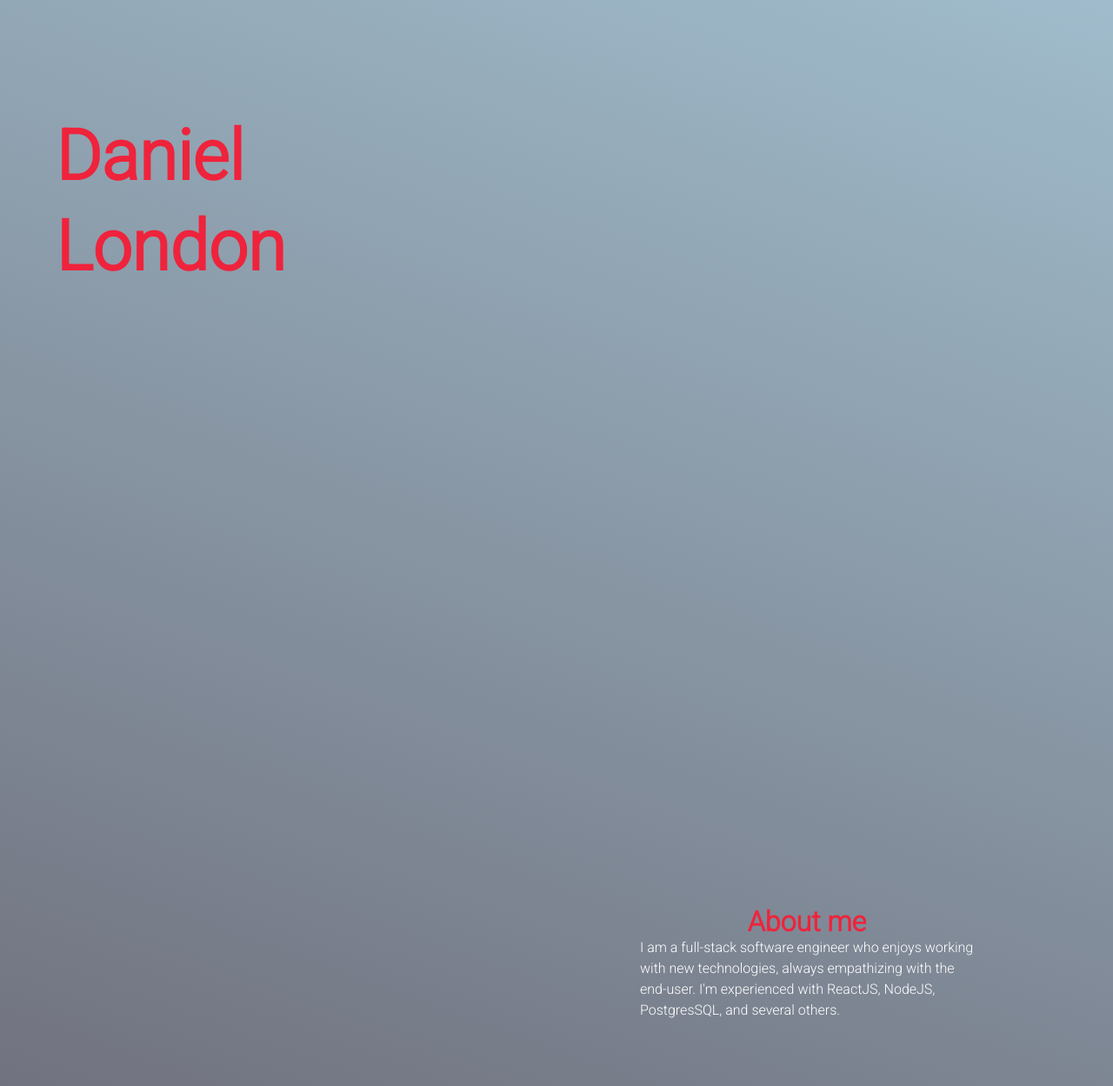
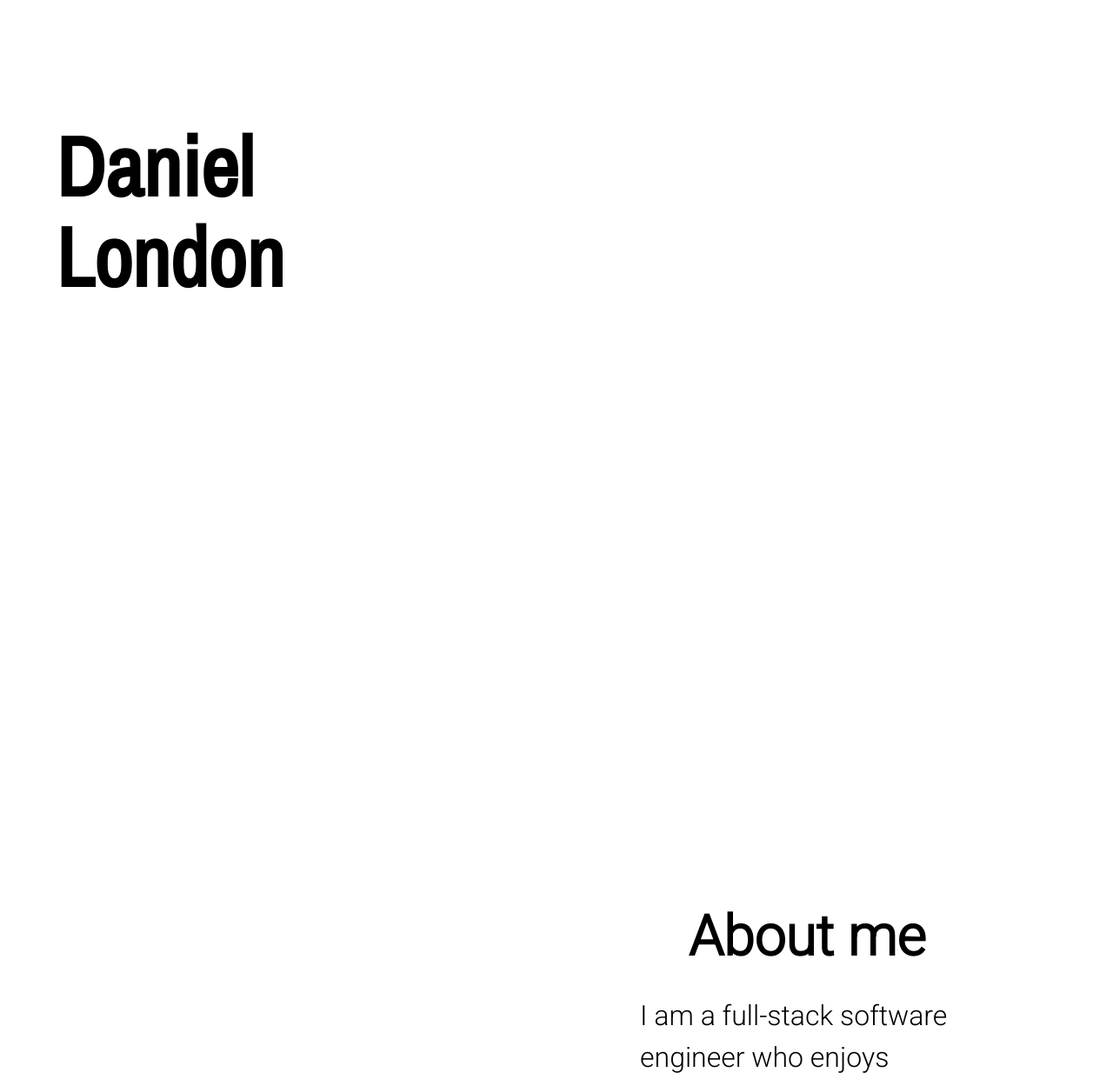
Before and after one commit to unknowntheory/unknowntheory.github.io, a website: page index.html in a window 1280 px wide. Shown: the part 200-1449 px from the top of the page at 87% size. Drawn offline with nearby package versions, Linux system fonts and the light colour scheme.

Commit message:
changed style

```diff
--- a/index.html
+++ b/index.html
@@ -7,6 +7,7 @@
     <link rel="stylesheet" href="https://cdnjs.cloudflare.com/ajax/libs/bulma/0.6.2/css/bulma.min.css">
     <link rel="stylesheet" type="text/css" href="main.css">
     <link href="https://fonts.googleapis.com/css?family=Roboto:300" rel="stylesheet">
+    <link href="https://fonts.googleapis.com/css?family=Archivo+Narrow" rel="stylesheet">
     <script defer src="https://use.fontawesome.com/releases/v5.0.0/js/all.js"></script>
   </head>
   <body>
--- a/main.css
+++ b/main.css
@@ -1,7 +1,8 @@
 /*-----Global------*/
 body{
-  background:linear-gradient(20deg, #36151E, #A5C4D4);
+  /* background:linear-gradient(20deg, #36151E, #A5C4D4); */
   /* background-color: #EDF2F4; #A5C4D4 #36151E*/
+    background-color: #fff;
 }
 p{
   text-align: center;
@@ -15,37 +16,45 @@ p{
 h1:nth-of-type(1){
   position: sticky;
   top: 49%;
-  font-size: 5em;
-  color: #EF233C;
+  font-size: 6rem;
+  color: #000;
   font-weight: 900;
+  font-family: 'Archivo Narrow', sans-serif;
 }
 h1:nth-of-type(2){
   position: sticky;
   top: 58%;
-  font-size: 5em;
-  color: #EF233C;
+  font-size: 6rem;
+  color: #000;
   font-weight: 900;
+  font-family: 'Archivo Narrow', sans-serif;
 }
 .right{
   margin-top: 199%;
 }
 .title{
   font-size: 2em;
-  color: #EF233C;
+  color: #000;
+  margin-bottom: 30px;
 }
 /*-----card css------*/
 .card-content{
   margin-bottom: 1rem;
+  font-size: 1rem;
+  font-weight: 900;
 }
 /*-----font color------*/
 .more-work{
-  color: rgb(255, 255, 255);
+  color: #000;
+  font-size: 2em;
 }
 .reach-out{
-  color: rgb(255, 255, 255);;
+  color: #000;
+  font-size: 2em;
 }
 .blurb{
-color: rgb(255, 255, 255);;
+  color: #000;
+  font-size: 2em;
 
 }
 
```
